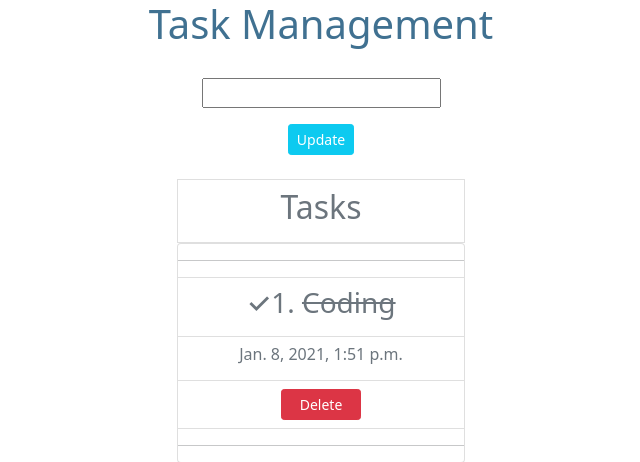
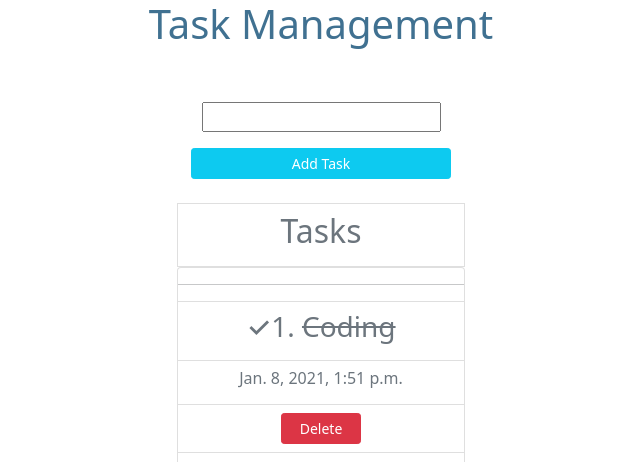
Before and after one commit to obaid147/TaskManagement, a Django app: page / in a window 1280 px wide. Shown: the top 462 px of the page, without its empty margins (319-959 px from the left). Run offline with Django 3.2, Linux system fonts and the light colour scheme; data comes from the database, SQL or seed files in the repository; both versions use the stored data as it was after the commit; some libraries are stand-ins or nearby versions.

Commit message:
custom  messages reverted totally

```diff
--- a/TaskManagement/TaskApp/templates/TaskApp/index.html
+++ b/TaskManagement/TaskApp/templates/TaskApp/index.html
@@ -36,11 +36,13 @@
     {% endfor %}
 {% endif %}
 
+<br>
 {% comment %} form here {% endcomment %}
 <form action="" method="post">
     {% csrf_token %}
     {{ form.title|linebreaks }}
-    <input type="submit" value="Update" class="btn btn-info btn-sm text-white">
+    <input type="submit" value="Add Task" class="btn btn-info btn-sm text-white"
+        style="width:260px;">
 </form>
 
 <br>
--- a/TaskManagement/TaskManagement/settings.py
+++ b/TaskManagement/TaskManagement/settings.py
@@ -11,7 +11,6 @@ https://docs.djangoproject.com/en/3.1/ref/settings/
 """
 
 from pathlib import Path
-from django.contrib.messages import constants as messages
 
 # Build paths inside the project like this: BASE_DIR / 'subdir'.
 BASE_DIR = Path(__file__).resolve().parent.parent
```
Also changed, not shown: TaskManagement/db.sqlite3.
